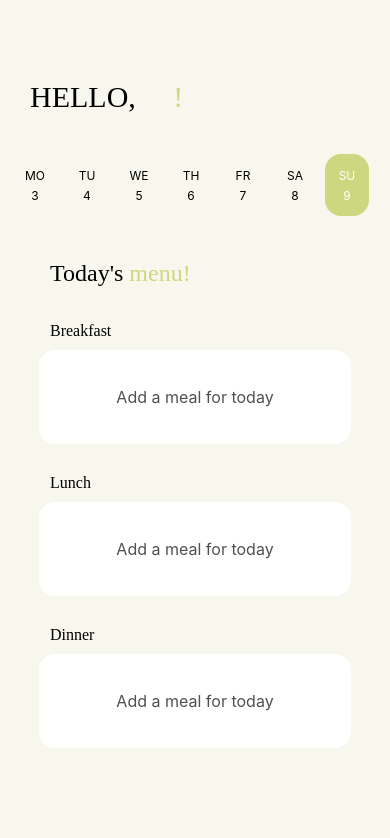
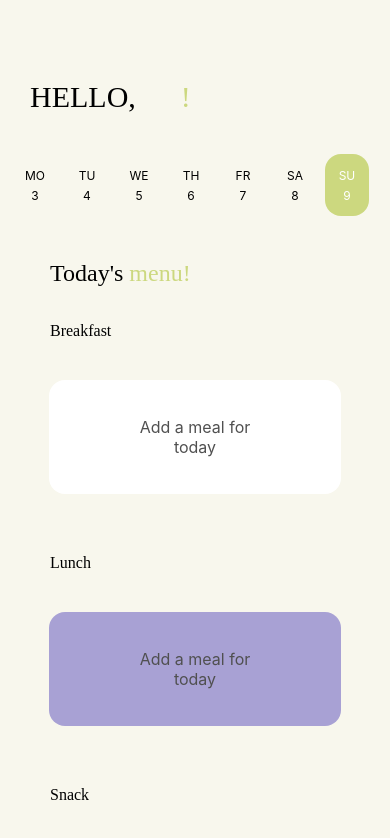
Before and after one commit to SihaoCheng123/MP_React, a React Native app: screen /HomeScreen in a window 390 px wide. Shown: the top 838 px of the page. Built offline with nearby package versions, Linux system fonts and the light colour scheme.

Commit message:
se muestra la receta en la tarjeta y cambios en ingredientes

```diff
--- a/app/data/repositories/IngredientsRepository.tsx
+++ b/app/data/repositories/IngredientsRepository.tsx
@@ -4,9 +4,9 @@ import {AxiosError} from "axios";
 import {ingredientsShoppingInterface} from "../../presentation/interfaces/recipeInterface";
 
 export class IngredientsRepositoyImpl implements IngredientsRepository{
-    async getWeeklyIngredients(date: string): Promise<ingredientsShoppingInterface[]>{
+    async getWeeklyIngredients(date: string, user_id: number): Promise<ingredientsShoppingInterface[]>{
         try {
-            const response = await ApiDelivery.get(`recipes/weekly-ingredients/${date}`)
+            const response = await ApiDelivery.get(`recipes/weekly-ingredients-user/${date}/${user_id}`);
             return Promise.resolve(response.data)
         }catch (error){
             let e = (error as AxiosError)
--- a/app/data/sources/remote/api/ApiDelivery.tsx
+++ b/app/data/sources/remote/api/ApiDelivery.tsx
@@ -3,7 +3,7 @@ import {detailedRecipeInterface} from "../../../../presentation/interfaces/recip
 
 const ApiDelivery = axios.create({
 
-    baseURL: 'http://192.168.1.49:8080/api',
+    baseURL: 'http://192.168.1.186:8080/api',
     headers:{
         "Content-Type": "application/json",
     }
--- a/app/domain/repositories/IngredientsRepository.tsx
+++ b/app/domain/repositories/IngredientsRepository.tsx
@@ -2,5 +2,5 @@
 import {ingredientsShoppingInterface} from "../../presentation/interfaces/recipeInterface";
 
 export interface IngredientsRepository{
-    getWeeklyIngredients(date: string): Promise<ingredientsShoppingInterface[]>;
+    getWeeklyIngredients(date: string, user_id: number): Promise<ingredientsShoppingInterface[]>;
 }
--- a/app/domain/useCases/ingredientes/GetWeeklyIngredients.tsx
+++ b/app/domain/useCases/ingredientes/GetWeeklyIngredients.tsx
@@ -2,6 +2,6 @@ import {IngredientsRepositoyImpl} from "../../../data/repositories/IngredientsRe
 
 const {getWeeklyIngredients} = new IngredientsRepositoyImpl()
 
-export const getWeeklyIngredientsUseCase = async (date: string) => {
-    return await getWeeklyIngredients(date);
+export const getWeeklyIngredientsUseCase = async (date: string, user_id:number) => {
+    return await getWeeklyIngredients(date, user_id);
 }
--- a/app/presentation/components/RecipeCard.tsx
+++ b/app/presentation/components/RecipeCard.tsx
@@ -4,49 +4,50 @@ import {detailedRecipeInterface, simpleRecipeInterface} from "../interfaces/reci
 import {AppColors} from "../theme/AppTheme";
 
 interface IRecipeCardProps {
-    recipe: simpleRecipeInterface[];
+    recipe: detailedRecipeInterface | undefined;
+    cardColor: string,
     onPressFromInterface?: () => void;
 }
 
-export const SimpleRecipeCard = ({recipe, onPressFromInterface}: IRecipeCardProps) => {
-const colors = [
-    {id: 0, color: AppColors.white},
-    {id: 1, color: AppColors.secondary},
-    {id: 2, color: AppColors.primary}
- ]
+export const SimpleRecipeCard = ({recipe, cardColor, onPressFromInterface}: IRecipeCardProps) => {
 
-    if (recipe.length > 0){
+
     return (
-            <FlatList data={recipe}
-                      renderItem={({item, index}) =>
-                          <TouchableOpacity style={{...styleSimpleRecipeCardStyle.mainRecipeCardContainer, backgroundColor: colors[index].color}}
-                          onPress={onPressFromInterface}>
-                              <Text style={styleSimpleRecipeCardStyle.recipeNameText}>{item.name}</Text>
+        <TouchableOpacity
+            style={{
+                ...styleSimpleRecipeCardStyle.mainRecipeCardContainer,
+                backgroundColor: cardColor // ✅ Usamos el color directamente
+            }}
+            onPress={onPressFromInterface}
+        >
+            {recipe ? (
+                <>
+                    <Text style={styleSimpleRecipeCardStyle.recipeNameText}>{recipe.name}</Text>
                     <View style={styleSimpleRecipeCardStyle.imgAndIngredientsContainer}>
-                                  <Image style={styleSimpleRecipeCardStyle.ingredientImg} source={{uri:item.image}}/>
+                        <Image
+                            style={styleSimpleRecipeCardStyle.ingredientImg}
+                            source={{ uri: String(recipe.image) }}
+                        />
                         <View style={styleSimpleRecipeCardStyle.ingredientsContainer}>
                             <FlatList
-                                          data={item.ingredients}
-                                          renderItem={
-                                              ({item}) =>
+                                data={recipe.ingredients.slice(0,3)}
+                                keyExtractor={(item, index) => index.toString()}
+                                renderItem={({ item }) => (
                                     <Text style={styleSimpleRecipeCardStyle.ingredientsText}>{item.name}</Text>
-                                          }
-                                      >
-                                      </FlatList>
+                                )}
+                            />
                         </View>
                     </View>
-                          </TouchableOpacity>
-                      }></FlatList>
-        )
-    }else {
-        return (
+                </>
+            ) : (
                 <View style={noRecipeCardStyle.mainRecipeCardContainer}>
                     <Text style={noRecipeCardStyle.text}>Add a meal for today</Text>
                 </View>
-        )
-    }
+            )}
+        </TouchableOpacity>
+    );
+};
 
-}
 
 const styleSimpleRecipeCardStyle = StyleSheet.create({
     mainRecipeCardContainer: {
@@ -65,7 +66,7 @@ const styleSimpleRecipeCardStyle = StyleSheet.create({
     },
     imgAndIngredientsContainer: {
         flexDirection: 'row',
-        marginHorizontal: 30,
+        marginEnd: 40,
         marginBottom: 20,
         justifyContent: 'space-around',
         marginTop: 10
@@ -89,14 +90,12 @@ const noRecipeCardStyle = StyleSheet.create({
         width: '80%',
         flexDirection: 'column',
         alignSelf: 'center',
-        elevation: 3,
         borderRadius: 16,
-        backgroundColor: AppColors.white
     },
     text:{
         textAlign: 'center',
         marginVertical: 37,
-        marginHorizontal: 74,
+        marginHorizontal: 44,
         fontSize: 16,
         color: AppColors.grey,
     }
--- a/app/presentation/interfaces/recipeInterface.tsx
+++ b/app/presentation/interfaces/recipeInterface.tsx
@@ -9,7 +9,7 @@ export interface ingredientsShoppingInterface{
     id?: number,
     name: string,
     image?: any,
-    category: string,
+    category?: string,
     price?: number,
 }
 
@@ -22,6 +22,7 @@ export interface simpleRecipeInterface{
     name: string,
     image?: any,
     ingredients: ingredientsInterface[],
+    category: string
 }
 
 
--- a/app/presentation/views/Home/HomeScreen.tsx
+++ b/app/presentation/views/Home/HomeScreen.tsx
@@ -1,63 +1,76 @@
-import React, {memo, useEffect, useRef, useState} from "react";
-import {Text, View} from "react-native";
+import React, {memo, useEffect,useState} from "react";
+import {FlatList, ScrollView, Text, View} from "react-native";
 import styleHome from "./StylesHome";
 import stylesHome from "./StylesHome";
 import {CalendarWeek} from "../../components/WeekCalendar";
 import stylesCalendar from "../Calendar/StylesCalendar";
 import {SimpleRecipeCard} from "../../components/RecipeCard";
 import {AppColors} from "../../theme/AppTheme";
-import {useUserLocalStorage} from "../../hooks/UseUserLocalStorage";
 import HomeViewModel from "./ViewModel";
 
 function HomeScreen() {
 
     const colors = [
-        { id: 0, color: AppColors.white },
-        { id: 1, color: AppColors.secondary },
-        { id: 2, color: AppColors.primary },
-    ];
+        {category: "Breakfast", color: AppColors.white},
+        {category: "Lunch", color: AppColors.secondary},
+        {category: "Snack", color: AppColors.primary},
+        {category: "Dinner", color: AppColors.white}
+]
 
     const fechaActual=  new Date (Date.now())
     const [selectedDate, setSelectedDate] = useState<string>(fechaActual.toISOString().split("T")[0])
-    const { recipes, getRecipeByDateAndUserId, user, setRecipes} = HomeViewModel();
+    const { recipes, getRecipeByDateAndUserId, user} = HomeViewModel();
 
     useEffect(() => {
         if (!selectedDate || !user?.id) return;
         // Realiza la llamada solo si selectedDate y user están disponibles
         getRecipeByDateAndUserId(selectedDate, user.id);
     }, [selectedDate]);
+    const renderItem = ({ item}:any) => {
+        const { category, color } = item;
+
+        // Verificamos si hay recetas para esta categoría
+        const recipeForCategory = recipes.find(recipe => recipe.category === category);
+
+        return (
+            <View key={category} style={[styleHome.simpleCard]}>
+                <Text style={styleHome.textSubtitle}>{category}</Text>
+
+                {/* Pasamos la receta o undefined si no hay receta para la categoría */}
+                <SimpleRecipeCard
+                    recipe={recipeForCategory || undefined}
+                    cardColor={color}
+                    onPressFromInterface={() => {}}
+                />
+            </View>
+        );
+    };
 
     return (
         <View style={stylesHome.mainContainer}>
-            <Text style={styleHome.textTitleUsername}>HELLO,
-                <Text style={styleHome.textUsername}> {user?.user_data?.name}!</Text></Text>
+            <Text style={styleHome.textTitleUsername}>
+                HELLO, <Text style={styleHome.textUsername}> {user?.user_data?.name}!</Text>
+            </Text>
 
             {/* -- calendario de la semana */}
             <View style={stylesCalendar.calendarContainerHome}>
-                <CalendarWeek onDateSelected={setSelectedDate}/>
+                <CalendarWeek onDateSelected={setSelectedDate} />
             </View>
-
 
             <Text style={styleHome.textTodaysMenu}>
                 Today's <Text style={{ color: AppColors.primary }}>menu!</Text>
             </Text>
 
-            {/* -- tarjetas de recetas home -- cuando no tienen nada */}
-            <View style={styleHome.simpleCard}>
-                <Text style={styleHome.textSubtitle}>Breakfast</Text>
-                <SimpleRecipeCard recipe={recipes?.filter(r => r.category === "breakfast") || []} />
-            </View>
-
-            <View style={styleHome.simpleCard}>
-                <Text style={styleHome.textSubtitle}>Lunch</Text>
-                <SimpleRecipeCard recipe={[]}  />
-            </View>
-
-            <View style={styleHome.simpleCard}>
-                <Text style={styleHome.textSubtitle}>Dinner</Text>
-                <SimpleRecipeCard recipe={[]} />
-            </View>
+            {/* Usamos FlatList en lugar de ScrollView */}
+            <FlatList
+                style={{ flex: 1 }}
+                contentContainerStyle={{ paddingBottom: 20 }}
+                data={colors} // Usamos colors como fuente de datos
+                renderItem={renderItem} // Usamos la función renderItem
+                keyExtractor={(item) => item.category} // Usamos category como key única
+            />
         </View>
     );
-}
+};
+
 export default memo(HomeScreen)
--- a/app/presentation/views/Home/StylesHome.tsx
+++ b/app/presentation/views/Home/StylesHome.tsx
@@ -51,6 +51,7 @@ const styleHome = StyleSheet.create({
     simpleCard:{
         marginTop: 5,
         marginBottom: 5,
+        borderWidth: 0
     }
 })
 
--- a/app/presentation/views/Home/ViewModel.tsx
+++ b/app/presentation/views/Home/ViewModel.tsx
@@ -10,14 +10,14 @@ const HomeViewModel = () => {
 
 
     const getRecipeByDateAndUserId = async (date: string, user_id: number) => {
-        console.log("fecha que ingresa al back: " + date);
+        console.log("fecha que ingresa al back: " + date + "id de usuario" + user_id);
         const response = await getRecipeByDateAndUserIdUseCase(date, user_id);
         if (response) {
             setRecipes(response);
             console.log("resultado: " + JSON.stringify(response));
         }
-        if (response && response.length == 0) {
-            console.log("No hay recetas..." );
+        if (response && Array.isArray(response) && response.length === 0) {
+            console.log("No hay recetas...");
         }
         };
     return {
```
Also changed, not shown: app/presentation/views/Cart/CartScreen.tsx (+5 -2 lines), app/presentation/views/Cart/ViewModel.tsx (+12 -7 lines). Lines whose indentation alone changed are shown as unchanged.
